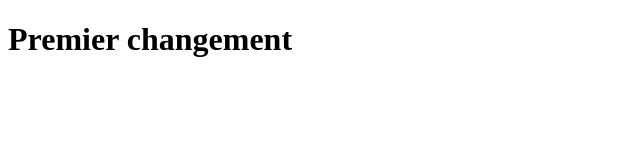
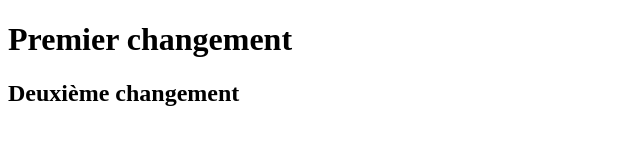
Before and after one commit to Cessoj/helloWorld, a plain HTML site: page index.html in a window 1280 px wide. Shown: the whole page, without its empty margins (0-640 px from the left). Drawn offline with Linux system fonts and the light colour scheme.

Commit message:
Ajout d'un h2

```diff
--- a/index.html
+++ b/index.html
@@ -7,5 +7,6 @@
 </head>
 <body>
     <h1>Premier changement</h1>
+    <h2>Deuxième changement</h2>
 </body>
 </html>
```
